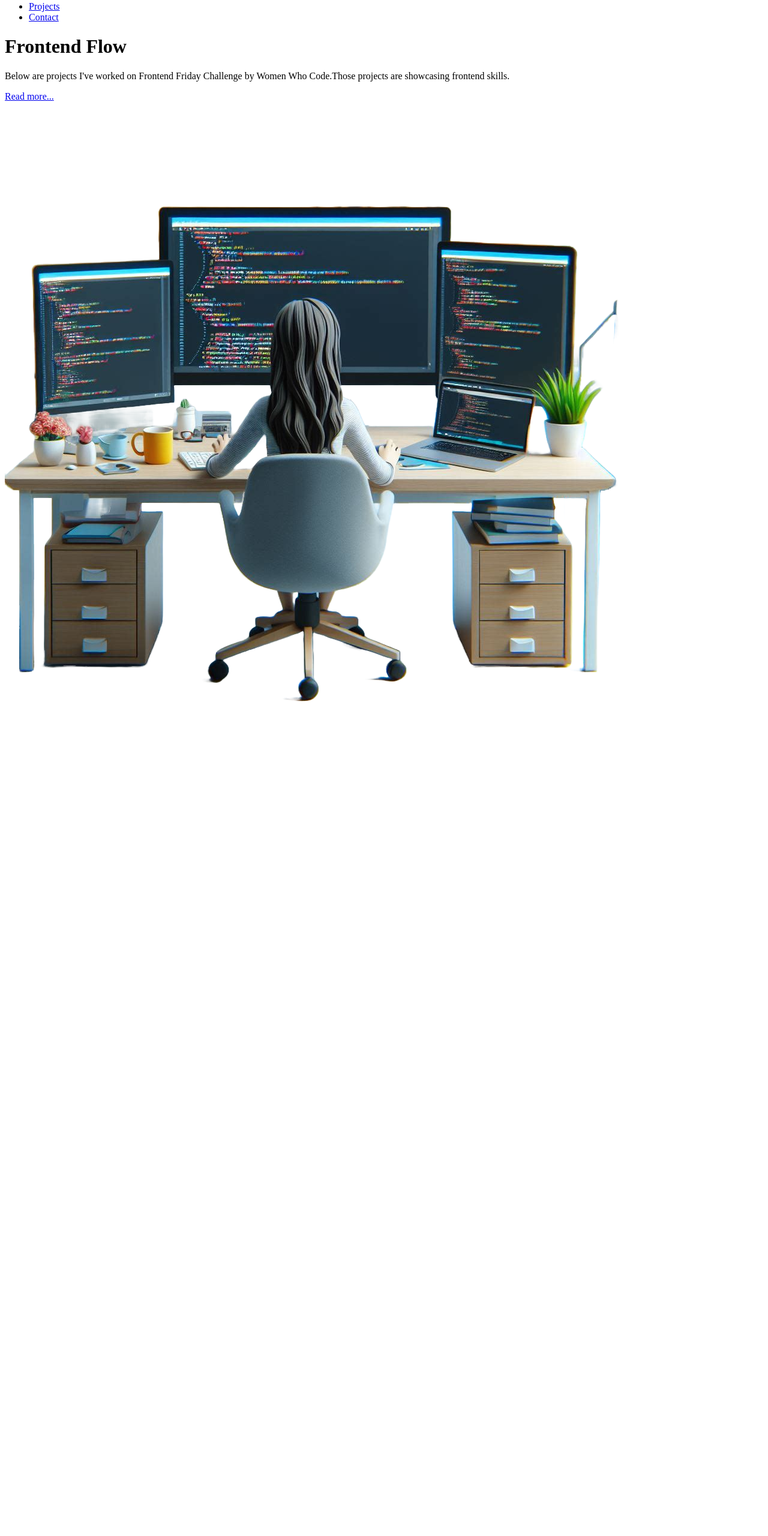
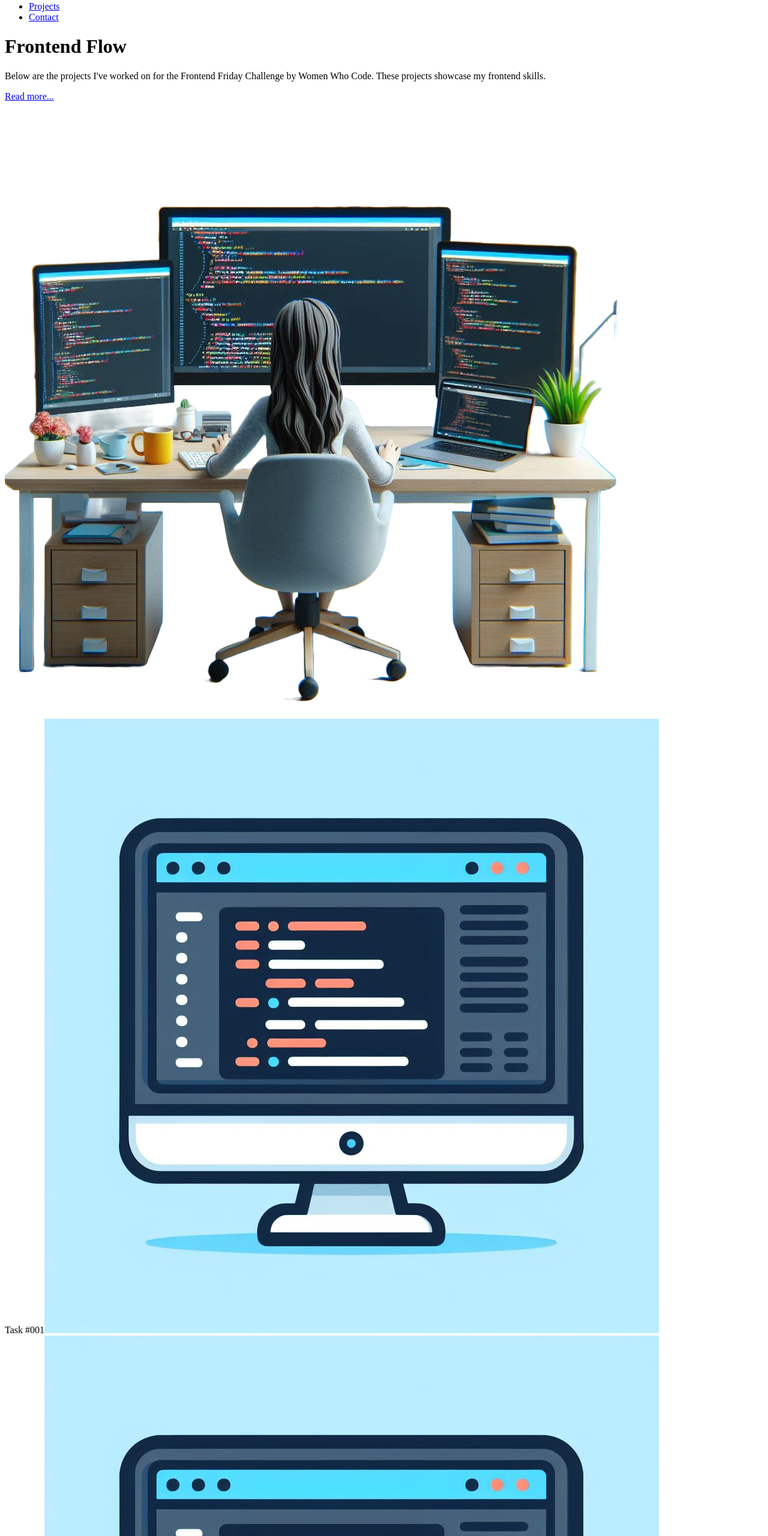
Before and after one commit to Rgit915/frontend-flow, a React (Vite) app: page / in a window 1280 px wide. Shown: the part 1086-3646 px from the top of the page at 60% size. Before the commit the page ends 2292 px from the top, so only its background shows below. Built offline with nearby package versions, Linux system fonts and the light colour scheme; the HTML template or start-up script is replaced by a standard one.

Commit message:
Add grid layout for tasks with alt text

```diff
--- a/src/App.jsx
+++ b/src/App.jsx
@@ -26,7 +26,7 @@ const App = () => {
 
       <div className="mt-48 max-w-xl">
         <h1 className="text-6xl font-semibold leading-normal"> Frontend <span className="font-light">Flow</span> </h1>
-        <p>Below are projects I've worked on Frontend Friday Challenge by Women Who Code.Those projects are showcasing frontend skills.</p>
+        <p>Below are the projects I've worked on for the Frontend Friday Challenge by Women Who Code. These projects showcase my frontend skills.</p>
 
         <div className="mt-10">
           <a href="#"
@@ -36,7 +36,22 @@ const App = () => {
       </div>
       <img src={developerImage}className="w-full xl:w-1/2 xl:absolute bottom-0 right-20" alt="Developer Image"/>
     </div>
+    <main>
+    <div className="grid grid-cols-2 gap-10 p-5 min-[400px]:grid-cols-3">
+      <div className="w-full  aspect-video shadow-[0_0_10px_indigo] relative " ><span className="absolute p-2 bg-indigo-950 text-white rounded-br-lg">Task #001</span><img src={pcIcon} alt="PC Icon"/></div>
+      <div className="w-full  aspect-video shadow-[0_0_10px_indigo]"><span className="absolute p-2 bg-indigo-950 text-white rounded-br-lg ">Task #002</span><img src={pcIcon} alt="PC Icon"/></div>
+      <div className="w-full  aspect-video shadow-[0_0_10px_indigo]"><span className="absolute p-2 bg-indigo-950 text-white rounded-br-lg">Task #003</span><img src={pcIcon} alt="PC Icon"/></div>
+      <div className="w-full  aspect-video shadow-[0_0_10px_indigo]"><span className="absolute p-2 bg-indigo-950 text-white rounded-br-lg">Task #004</span><img src={pcIcon} alt="PC Icon"/></div>
+      <div className="w-full  aspect-video shadow-[0_0_10px_indigo]"><span className="absolute p-2 bg-indigo-950 text-white rounded-br-lg">Task #005</span><img src={pcIcon} alt="PC Icon"/></div>
+      <div className="w-full  aspect-video shadow-[0_0_10px_indigo]"><span className="absolute p-2 bg-indigo-950 text-white rounded-br-lg">Task #006</span><img src={pcIcon} alt="PC Icon"/></div>
+    </div>
 
+  </main>
+  <footer>
+  <div className="text-center text-sm mt-4 text-indigo-950 py-8 font-bold">
+      Coded by <a href="https://www.linkedin.com/in/rora-alem" className=" underline hover:text-indigo-500">Rora Alem</a>
+    </div>
+  </footer>
 
   </header>
 
```
